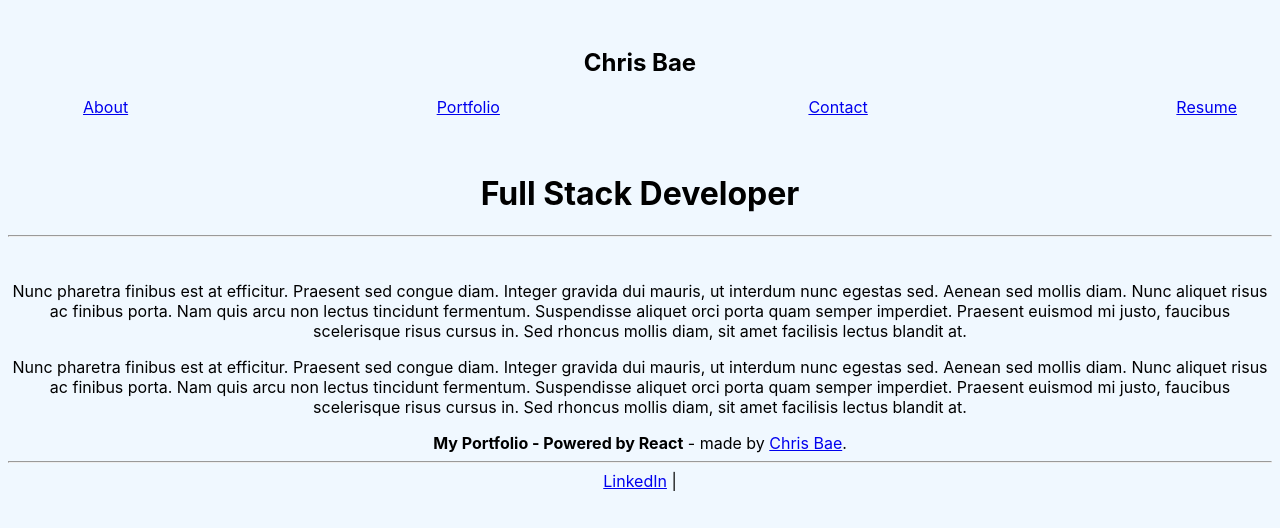
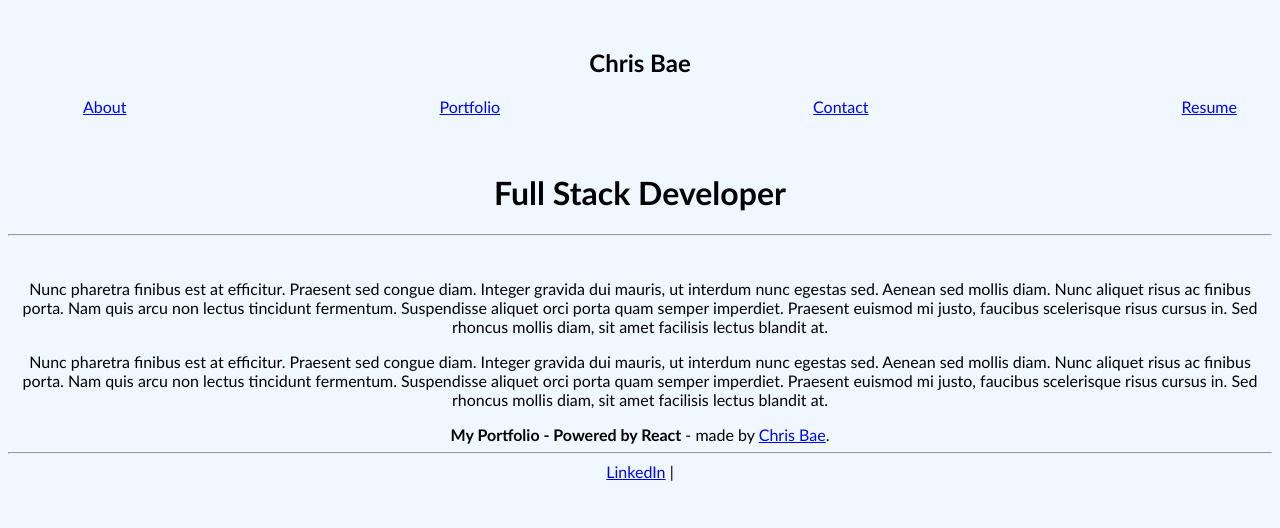
Before and after one commit to cbae122/react-portfolio, a React (Create React App) app: page / in a window 1280 px wide. Shown: the top 528 px of the page. Built offline with nearby package versions, Linux system fonts and the light colour scheme.

Commit message:
updated font

```diff
--- a/src/index.css
+++ b/src/index.css
@@ -2,9 +2,7 @@
   margin: 5;
   background-color: aliceblue;
   text-align: center;
-  font-family: -apple-system, BlinkMacSystemFont, 'Segoe UI', 'Roboto', 'Oxygen',
-    'Ubuntu', 'Cantarell', 'Fira Sans', 'Droid Sans', 'Helvetica Neue',
-    sans-serif;
+  font-family: 'Gill Sans', 'Gill Sans MT', Calibri, 'Trebuchet MS', sans-serif;
   -webkit-font-smoothing: antialiased;
   -moz-osx-font-smoothing: grayscale;
 }
```
